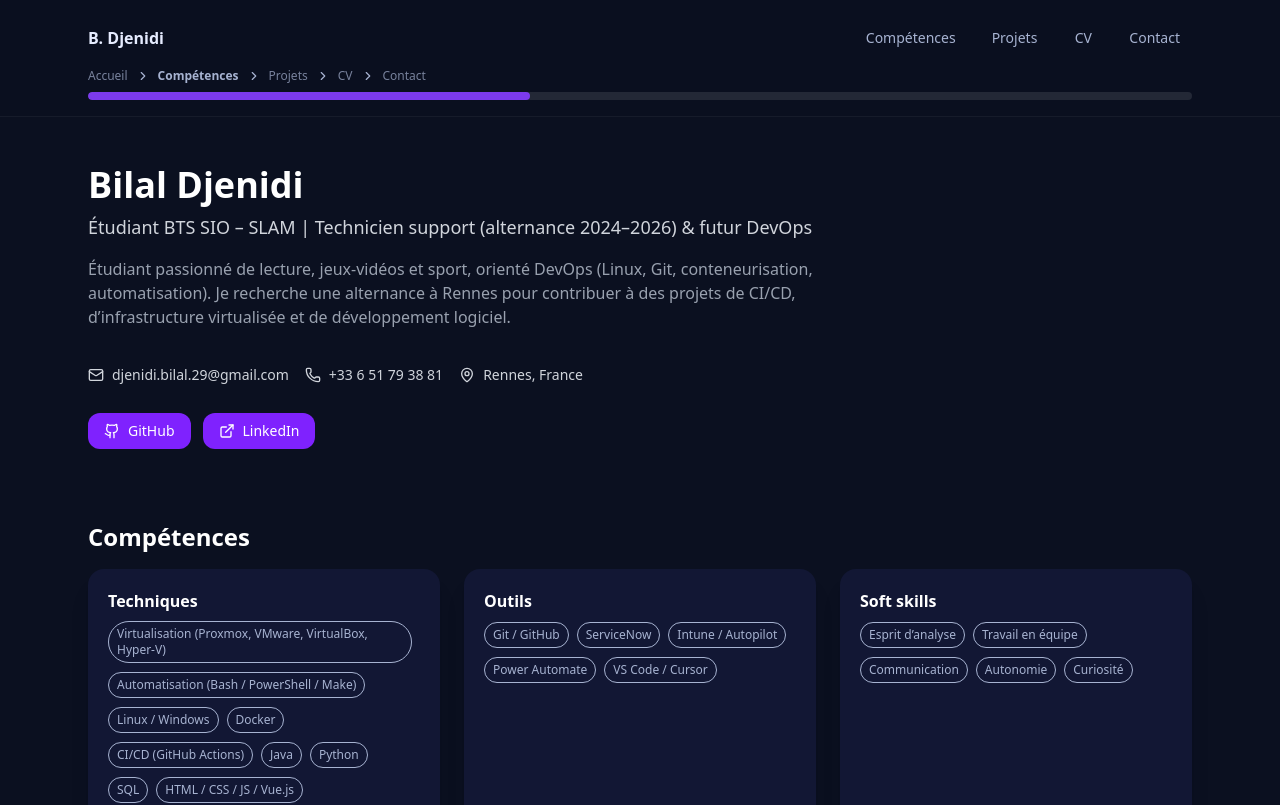
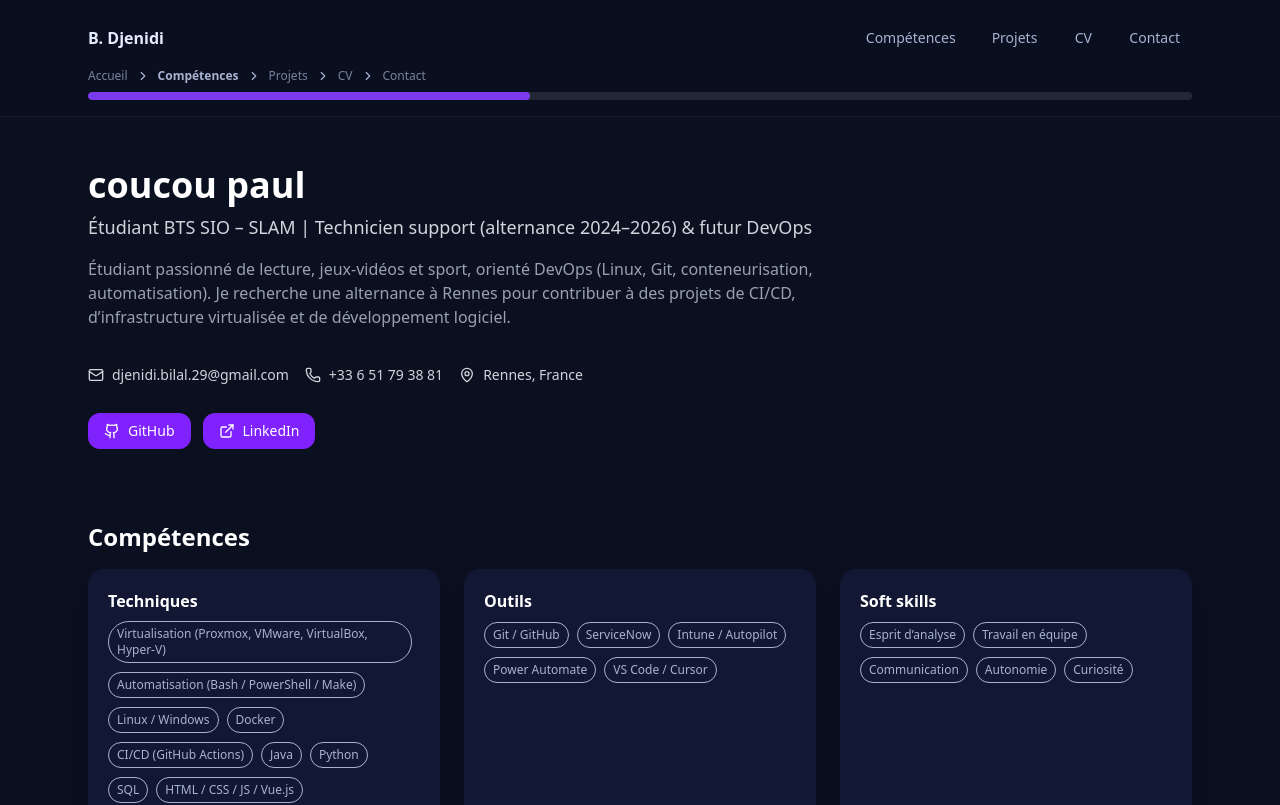
Before and after one commit to Daweshh/portfolio-bilel, a React (Vite) app in the folder app/: page / in a window 1280 px wide. Shown: the top 805 px of the page. Built offline with nearby package versions, Linux system fonts and the light colour scheme.

Commit message:
modif test

```diff
--- a/app/src/App.jsx
+++ b/app/src/App.jsx
@@ -20,7 +20,7 @@ const tokens = {
 
 // --- Profil ---
 const profile = {
-  name: "Bilal Djenidi",
+  name: "coucou paul",
   title: "Étudiant BTS SIO – SLAM | Technicien support (alternance 2024–2026) & futur DevOps",
   location: "Rennes, France",
   email: "djenidi.bilal.29@gmail.com",
```
